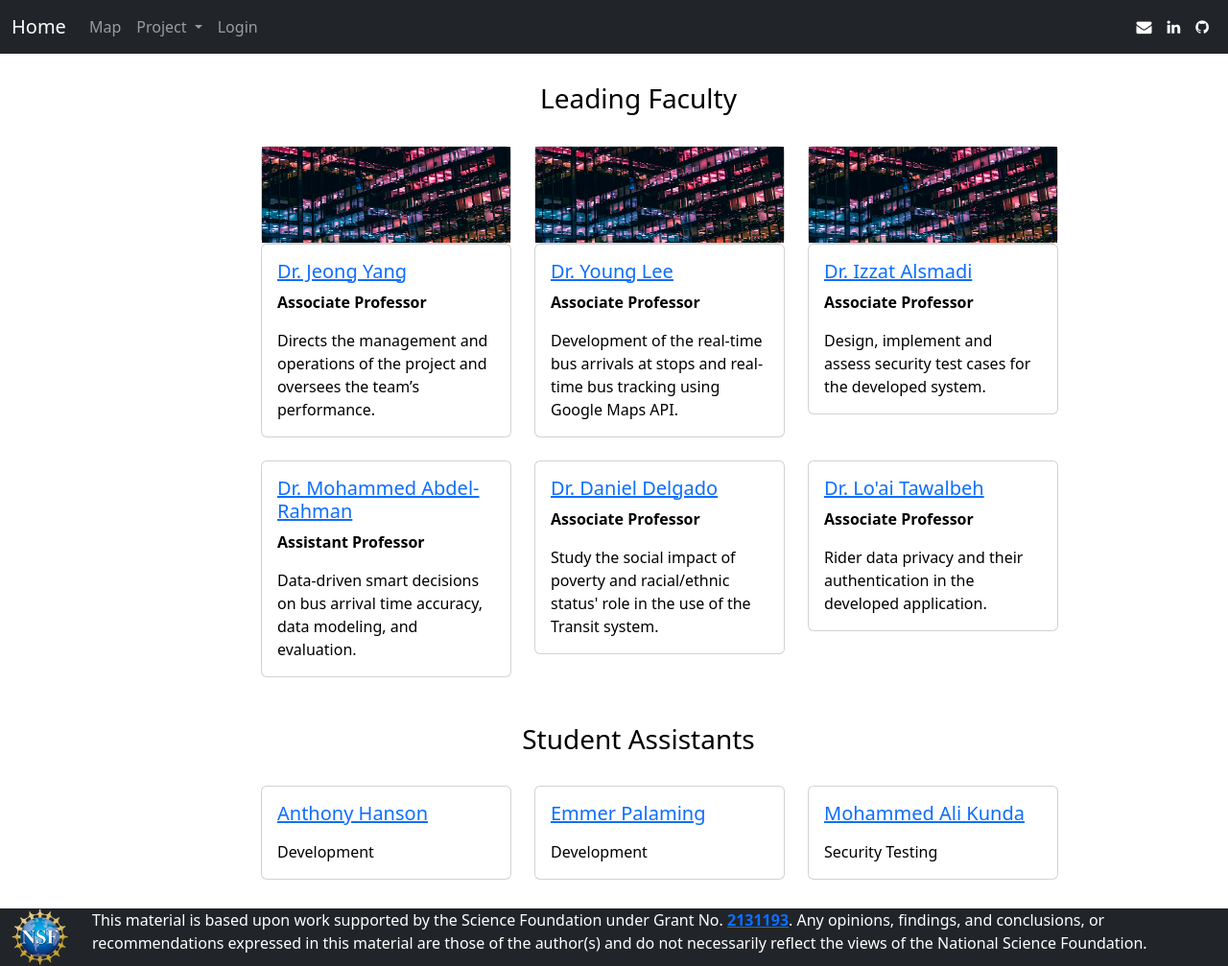
After one commit to TAMUSA-nsf-project/django_smartmap, a Django app: page /management-dev-teams/ in a window 1280 px wide. The commit adds this page. Shown: the whole page at 96% size. Run offline with Django 3.2, Linux system fonts and the light colour scheme; parts of the project's set-up code (start-up, migrations or seed data) failed here and were passed over; some libraries are stand-ins or nearby versions.

Commit message:
ported Management & Development Teams page from old project

```diff
--- /dev/null
+++ b/main/templates/main/management_dev_teams.html
@@ -0,0 +1,213 @@
+{% extends "main/base.html" %}
+{% load static %}
+
+{% block extend_head %}
+    <style nonce="{{request.csp_nonce}}">
+        #content-main {
+            height: 100%;
+            color: black;
+            padding-top: 30px;
+            padding-bottom: 30px;
+            justify-content: center;
+        }
+    </style>
+{% endblock %}
+
+
+{% block content %}
+    <div id="content-main" class="container-fluid">
+        <div class="container justify-content-center">
+            <h3 style="text-align: center; ">&nbsp;&nbsp;&nbsp;&nbsp;&nbsp;&nbsp; Leading Faculty</h3> <br>
+
+            <div class="row">
+                <div class="col-md-2"> <p>  </p></div>
+                <div class="col-md-3">
+                    <!-- Card -->
+                    <div class="card">
+                    <!-- Card image -->
+                    <img  src="{% static 'main/img/stock_vibrantcolors_skyrise_night.jpg' %}" height="100">   <!--img was not loading ->external web, then downloaded the image in img foler and link it here -->
+
+                    </div>
+                    <!-- Card -->
+                </div>
+
+                <div class="col-md-3">
+                    <!-- Card -->
+                    <div class="card">
+                    <!-- Card image -->
+                    <img  src="{% static 'main/img/stock_vibrantcolors_skyrise_night.jpg' %}" height="100"> <!--img was not loading -> external web, then downloaded the image in img foler and link it here -->
+
+                    </div>
+                    <!-- Card -->
+                </div>
+
+                <div class="col-md-3">
+                    <!-- Card -->
+                    <div class="card">
+                    <!-- Card image -->
+                    <img  src="{% static 'main/img/stock_vibrantcolors_skyrise_night.jpg' %}" height="100"> <!--img was not loading -> external web, then downloaded the image in img foler and link it here -->
+
+                    </div>
+                    <!-- Card -->
+                </div>
+            </div>
+
+            <div class="row">
+            <div class="col-md-2"> <p>  </p></div>
+            <div class="col-md-3">
+                <!-- Card -->
+                <div class="card">
+
+                <!-- Card content -->
+                <div class="card-body">
+                    <!-- Title -->
+                    <h5><a href="https://apps.tamusa.edu/course-information/Profile/Faculty/94?=Jeong-Sug-Yang">Dr. Jeong Yang</a> </h5>
+                    <!-- Text -->
+                    <p class="card-text"><Strong>Associate Professor</Strong></p>
+                    <p class="card-text">Directs the management and operations of the project and oversees the team’s performance. </p>
+                    </div>
+                </div>
+                <!-- Card -->
+            </div>
+
+            <div class="col-md-3">
+                <!-- Card -->
+                <div class="card">
+
+                    <!-- Card content -->
+                    <div class="card-body">
+                        <!-- Title -->
+                        <h5><a href="https://apps.tamusa.edu/course-information/Profile/Faculty/93?=Young-Lee">Dr. Young Lee</a> </h5>
+                        <!-- Text -->
+                        <p class="card-text"><Strong>Associate Professor</Strong></p>
+                        <p class="card-text">Development of the real-time bus arrivals at stops and real-time bus tracking using Google Maps API. </p>
+                    </div>
+                </div>
+                <!-- Card -->
+            </div>
+
+            <div class="col-md-3">
+                <!-- Card -->
+                <div class="card">
+
+                    <!-- Card content -->
+                    <div class="card-body">
+                        <!-- Title -->
+                        <h5><a href="https://apps.tamusa.edu/course-information/Profile/Faculty/46?=Izzat-Alsmadi">Dr. Izzat Alsmadi</a> </h5>
+                        <!-- Text -->
+                        <p class="card-text"><Strong>Associate Professor</Strong></p>
+                        <p class="card-text">Design, implement and assess security test cases for the developed system. </p>
+                    </div>
+                </div>
+                <!-- Card -->
+            </div>
+            </div> <br>
+
+            <div class="row">
+                <div class="col-md-2"> <p>  </p></div>
+                <div class="col-md-3">
+                    <!-- Card -->
+                    <div class="card">
+
+                        <!-- Card content -->
+                        <div class="card-body">
+                            <!-- Title -->
+                            <h5><a href="https://apps.tamusa.edu/course-information/Profile/Faculty/295?=Mohammad-Abdel-Rahman">Dr. Mohammed Abdel-Rahman</a> </h5>
+                            <!-- Text -->
+                            <p class="card-text"><Strong>Assistant Professor</Strong></p>
+                            <p class="card-text">Data-driven smart decisions on bus arrival time accuracy, data modeling, and evaluation. </p>
+                        </div>
+                    </div>
+                    <!-- Card -->
+                </div>
+
+                <div class="col-md-3">
+                    <!-- Card -->
+                    <div class="card">
+
+                        <!-- Card content -->
+                        <div class="card-body">
+                            <!-- Title -->
+                            <h5><a href="https://apps.tamusa.edu/course-information/Profile/Faculty/426?=Daniel-Delgado">Dr. Daniel Delgado</a> </h5>
+                            <!-- Text -->
+                            <p class="card-text"><Strong>Associate Professor</Strong></p>
+                            <p class="card-text">Study the social impact of poverty and racial/ethnic status' role in the use of the Transit system.</p>
+                        </div>
+                    </div>
+                    <!-- Card -->
+                </div>
+
+                <div class="col-md-3">
+                    <!-- Card -->
+                    <div class="card">
+
+                        <!-- Card content -->
+                        <div class="card-body">
+                            <!-- Title -->
+                            <h5><a href="">Dr. Lo'ai Tawalbeh</a> </h5>
+                            <!-- Text -->
+                            <p class="card-text"><Strong>Associate Professor</Strong></p>
+                            <p class="card-text">Rider data privacy and their authentication in the developed application.</p>
+                        </div>
+                    </div>
+                    <!-- Card -->
+                </div>
+            </div>
+
+            <br><br><h3 style="text-align: center; ">&nbsp;&nbsp;&nbsp;&nbsp;&nbsp;&nbsp; Student Assistants</h3><br>
+
+            <div class="row">
+                <div class="col-md-2"> <p>  </p></div>
+                <div class="col-md-3">
+                    <!-- Card -->
+                    <div class="card">
+
+                        <!-- Card content -->
+                        <div class="card-body">
+                            <!-- Title -->
+                            <h5><a href="">Anthony Hanson</a> </h5>
+                            <!-- Text -->
+                            <p class="card-text"><Strong></Strong></p>
+                            <p class="card-text">Development </p>
+                        </div>
+                    </div>
+                    <!-- Card -->
+                </div>
+
+                <div class="col-md-3">
+                    <!-- Card -->
+                    <div class="card">
+
+                        <!-- Card content -->
+                        <div class="card-body">
+                            <!-- Title -->
+                            <h5><a href="">Emmer Palaming</a> </h5>
+                            <!-- Text -->
+                            <p class="card-text"><Strong></Strong></p>
+                            <p class="card-text">Development </p>
+                        </div>
+                    </div>
+                    <!-- Card -->
+                </div>
+
+                <div class="col-md-3">
+                    <!-- Card -->
+                    <div class="card">
+
+                        <!-- Card content -->
+                        <div class="card-body">
+                            <!-- Title -->
+                            <h5><a href="">Mohammed Ali Kunda</a> </h5>
+                            <!-- Text -->
+                            <p class="card-text"><Strong></Strong></p>
+                            <p class="card-text">Security Testing </p>
+                        </div>
+                    </div>
+                    <!-- Card -->
+                </div>
+            </div>
+
+  </div>
+    </div>
+
+{% endblock %}
--- a/main/templates/main/navbar.html
+++ b/main/templates/main/navbar.html
@@ -38,6 +38,9 @@
                         <li><a class="dropdown-item" href="{% url 'main:social-impact-research' %}">Social Impact Research</a>
                         </li>
 
+                        <li><a class="dropdown-item" href="{% url 'main:management-dev-teams' %}">Management & Development Teams</a>
+                        </li>
+
                     </ul>
                 </li>
                 {% if user.is_authenticated %}
--- a/main/urls.py
+++ b/main/urls.py
@@ -12,5 +12,6 @@ urlpatterns = [
     path('security-privacy/', views.security_privacy_view, name='security-privacy'),
     path('arrival-time-accuracy-research/', views.arrival_time_accuracy_research_view, name='arrival-time-accuracy-research'),
     path('social-impact-research/', views.social_impact_research_view, name='social-impact-research'),
+    path('management-dev-teams/', views.management_dev_teams_view, name='management-dev-teams'),
 
 ]
--- a/main/views.py
+++ b/main/views.py
@@ -26,3 +26,7 @@ def arrival_time_accuracy_research_view(request):
 
 def social_impact_research_view(request):
     return render(request, "main/social_impact.html")
+
+
+def management_dev_teams_view(request):
+    return render(request, "main/management_dev_teams.html")
```
Also changed, not shown: main/static/main/img/stock_vibrantcolors_skyrise_night.jpg (added).
